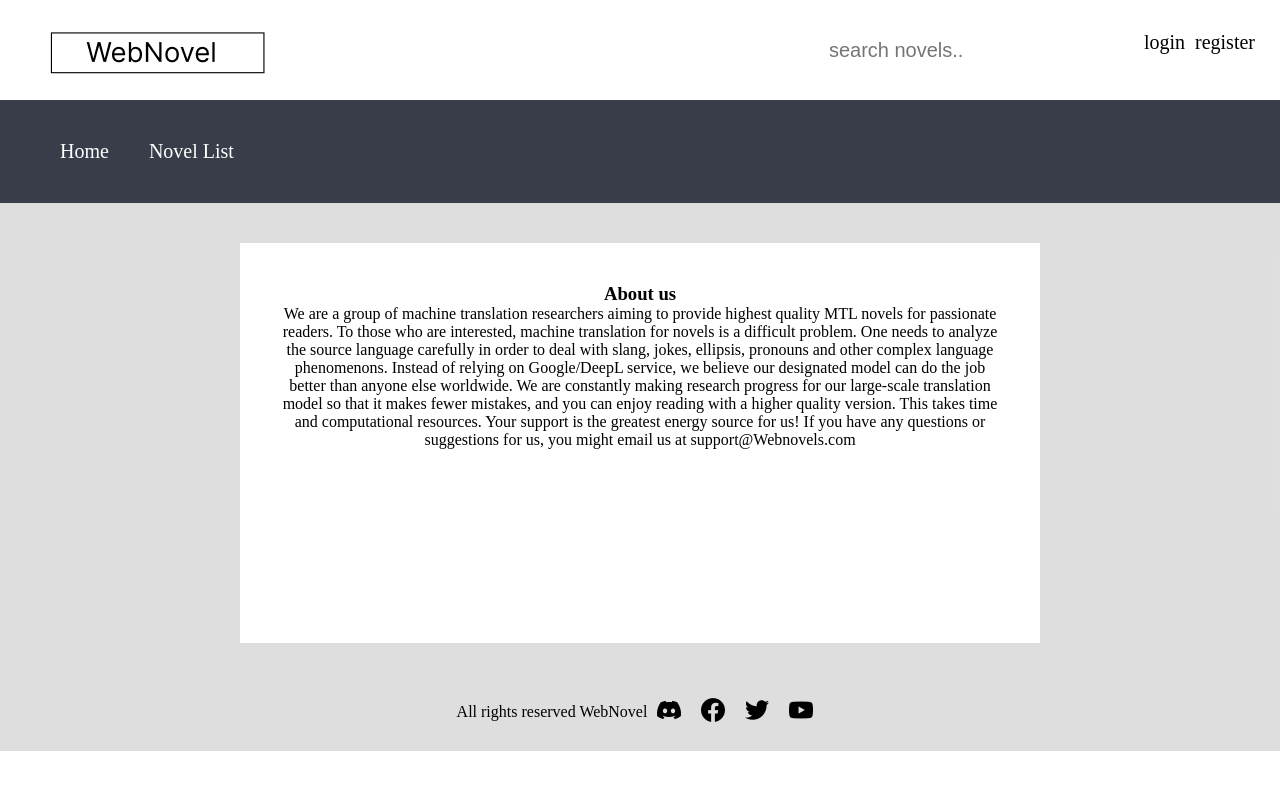
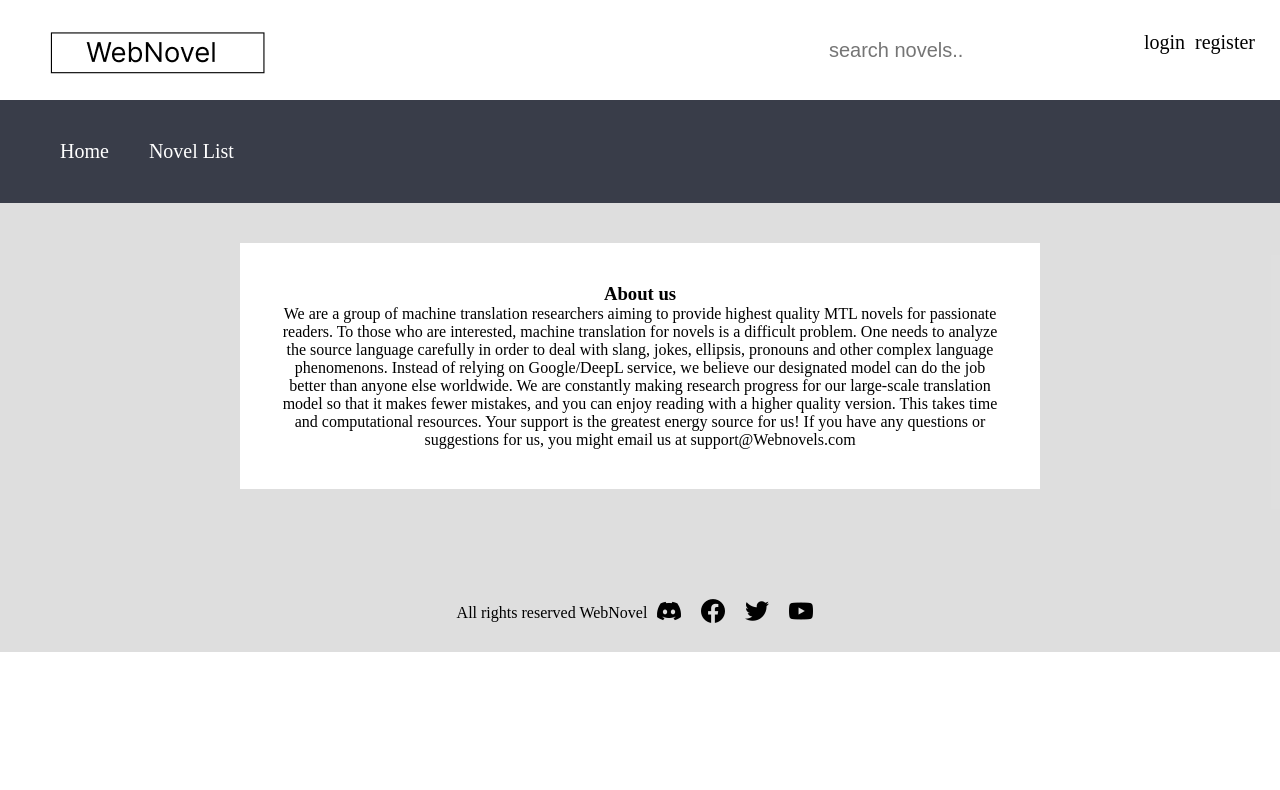
Before and after one commit to CarlosDanielMoreno/PF-Moreno, a website: page pages/about-us.html in a window 1280 px wide. Drawn offline with Linux system fonts and the light colour scheme.

Commit message:
termiando de ajustar abous

```diff
--- a/scss/layout/_footer.scss
+++ b/scss/layout/_footer.scss
@@ -1,5 +1,5 @@
 .footer{
-    margin-top: 30px;
+    margin-top: 35px;
     width: 100%;
     padding: 20px;
     display: flex;
--- a/scss/layout/_main-abous-us.scss
+++ b/scss/layout/_main-abous-us.scss
@@ -3,9 +3,9 @@
     overflow: auto;
     .us{
         width: 100%;
-        height: 50%;
         margin: auto;
         margin-top: 40px;
+        margin-bottom: 50px;
         padding: 40px;
         max-width: 800px;
         background-color: #fff;
```
Also changed, not shown: css/style.css.
